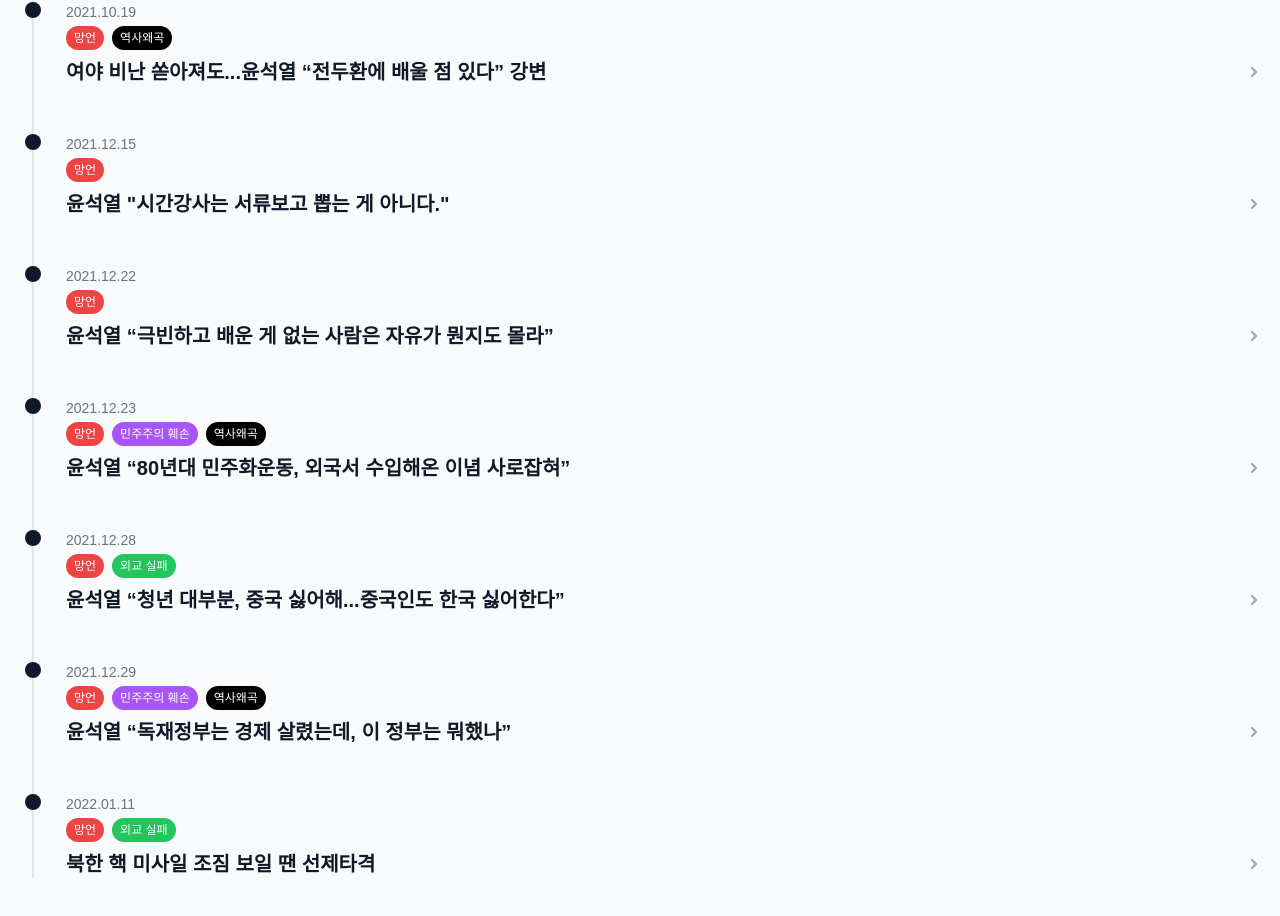
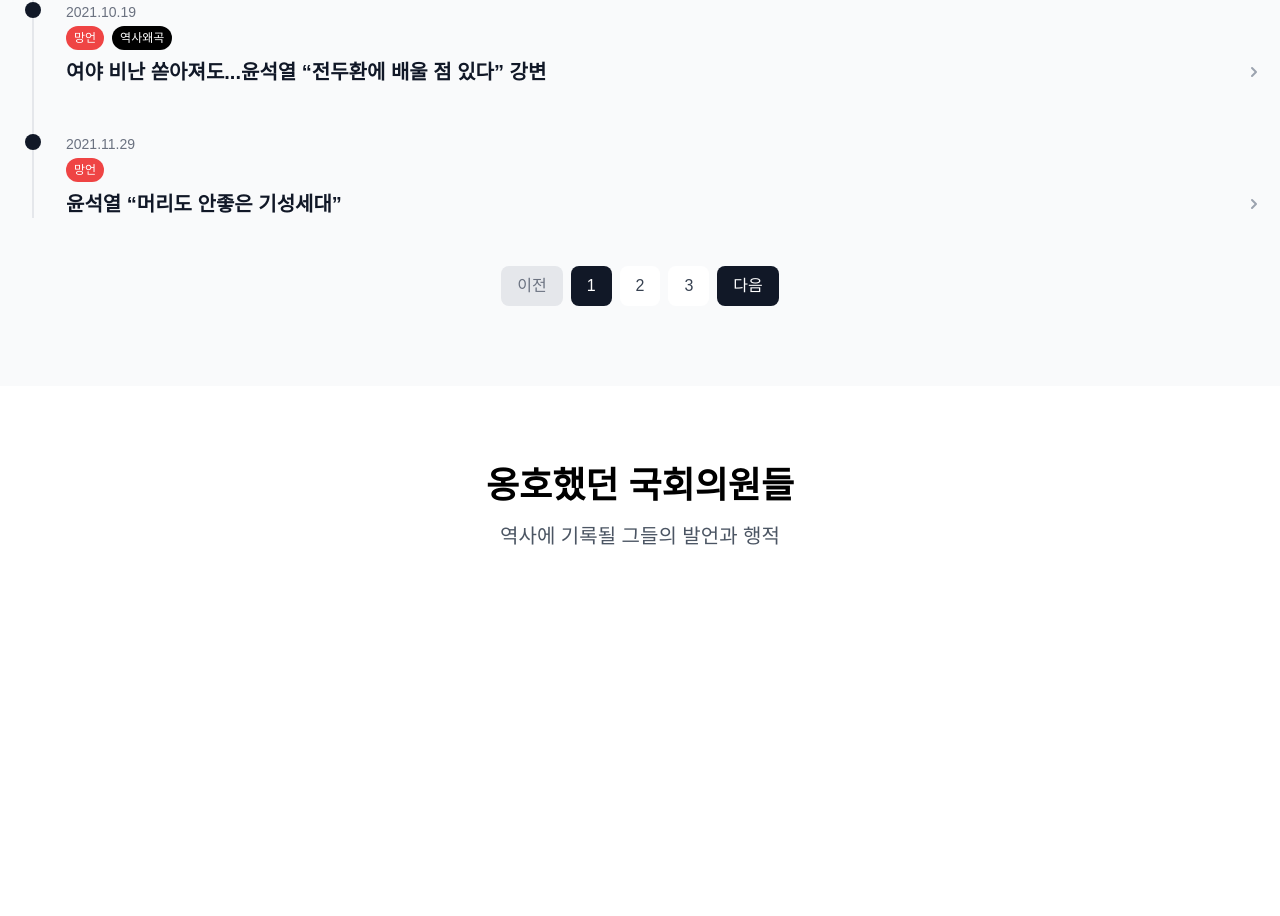
Before and after one commit to EXPOIR0405/yoon-impeachment-archive, a Next.js app: page / in a window 1280 px wide. Shown: the part 1580-2496 px from the top of the page. Built offline with nearby package versions, Linux system fonts and the light colour scheme.

Commit message:
데이터 및 페이지네이션 추가

```diff
--- a/app/components/TimelineSection.tsx
+++ b/app/components/TimelineSection.tsx
@@ -1,6 +1,6 @@
 'use client'
 
-import { useState } from 'react'
+import { useState, useEffect } from 'react'
 import { motion } from 'framer-motion'
 import { timelineData } from '@/app/data/timeline'
 import Image from 'next/image'
@@ -37,6 +37,8 @@ export default function TimelineSection() {
   const [selectedCategories, setSelectedCategories] = useState<string[]>([])
   const [searchQuery, setSearchQuery] = useState('')
   const [expandedItems, setExpandedItems] = useState<string[]>([])
+  const [currentPage, setCurrentPage] = useState(1)
+  const itemsPerPage = 5
 
   const toggleItem = (id: string) => {
     setExpandedItems(prev =>
@@ -45,6 +47,14 @@ export default function TimelineSection() {
         : [...prev, id]
     )
   }
+
+  // 페이지 변경시 스크롤 위치 유지
+  useEffect(() => {
+    window.scrollTo({
+      top: window.scrollY,
+      behavior: 'instant'
+    })
+  }, [currentPage])
 
   const filteredData = timelineData.filter(item => {
     // 시기 필터링
@@ -77,9 +87,24 @@ export default function TimelineSection() {
     return true
   })
 
+  // 전체 페이지 수 계산
+  const totalPages = Math.ceil(filteredData.length / itemsPerPage)
+
+  // 현재 페이지에 해당하는 데이터만 추출
+  const currentItems = filteredData.slice(
+    (currentPage - 1) * itemsPerPage,
+    currentPage * itemsPerPage
+  )
+
+  // 페이지 변경 핸들러 - 스크롤 제거
+  const handlePageChange = (pageNumber: number, e: React.MouseEvent) => {
+    e.preventDefault() // 기본 동작 방지
+    setCurrentPage(pageNumber)
+  }
+
   return (
     <section className="bg-gray-50 py-20">
-      <div className="container mx-auto px-4">
+      <div key={currentPage} className="container mx-auto px-4">
         <h2 className="text-3xl font-bold mb-2 text-gray-900">
           윤석열 정부 2년 7개월의 기록
         </h2>
@@ -141,8 +166,11 @@ export default function TimelineSection() {
         </div>
 
         {/* 타임라인 */}
-        <div className="relative border-l-2 border-gray-200 ml-4">
-          {filteredData.map((item, index) => (
+        <div
+          key={`timeline-${currentPage}`}
+          className="relative border-l-2 border-gray-200 ml-4 min-h-[600px]"
+        >
+          {currentItems.map((item, index) => (
             <motion.div
               key={item.id}
               initial={{ opacity: 0, x: -20 }}
@@ -228,6 +256,70 @@ export default function TimelineSection() {
             </motion.div>
           ))}
         </div>
+
+        {/* 페이지네이션 */}
+        {totalPages > 1 && (
+          <div className="flex justify-center gap-2 mt-12">
+            <button
+              type="button"
+              onClick={(e) => handlePageChange(currentPage - 1, e)}
+              disabled={currentPage === 1}
+              className={`px-4 py-2 rounded-lg ${
+                currentPage === 1
+                  ? 'bg-gray-200 text-gray-500 cursor-not-allowed'
+                  : 'bg-gray-900 text-white hover:bg-gray-800'
+              }`}
+            >
+              이전
+            </button>
+
+            {Array.from({ length: totalPages }, (_, i) => i + 1)
+              .filter(pageNum => {
+                return (
+                  pageNum === 1 ||
+                  pageNum === totalPages ||
+                  Math.abs(pageNum - currentPage) <= 2
+                )
+              })
+              .map((pageNum, index, array) => {
+                if (index > 0 && pageNum - array[index - 1] > 1) {
+                  return (
+                    <span key={`ellipsis-${pageNum}`} className="px-4 py-2">
+                      ...
+                    </span>
+                  )
+                }
+
+                return (
+                  <button
+                    type="button"
+                    key={pageNum}
+                    onClick={(e) => handlePageChange(pageNum, e)}
+                    className={`px-4 py-2 rounded-lg ${
+                      currentPage === pageNum
+                        ? 'bg-gray-900 text-white'
+                        : 'bg-white text-gray-700 hover:bg-gray-100'
+                    }`}
+                  >
+                    {pageNum}
+                  </button>
+                )
+              })}
+
+            <button
+              type="button"
+              onClick={(e) => handlePageChange(currentPage + 1, e)}
+              disabled={currentPage === totalPages}
+              className={`px-4 py-2 rounded-lg ${
+                currentPage === totalPages
+                  ? 'bg-gray-200 text-gray-500 cursor-not-allowed'
+                  : 'bg-gray-900 text-white hover:bg-gray-800'
+              }`}
+            >
+              다음
+            </button>
+          </div>
+        )}
       </div>
     </section>
   )
--- a/app/data/timeline.ts
+++ b/app/data/timeline.ts
@@ -126,6 +126,17 @@ export interface TimelineItem {
           url: "https://www.hani.co.kr/arti/politics/assembly/1015743.html"
         },
     },
+    {
+        id: "11",
+        date: "2021.11.29",
+        title: "윤석열 \“머리도 안좋은 기성세대\”",
+        content: "지난 28일 윤 후보는 여의도의 한 북카페에서 가진 출범식서 \"청년의 표심을 잡으려고 선거 때마다 많은 정치 세력들이 애를 쓰고 있는데 저는 지난 경선 때부터 많은 정치 세력들이 해 오던 그런 건 안 하겠다고 했다\"며 \"우리 청년들이 얼마나 똑똑한데 머리도 별로 안 좋은 기성세대가 청년 표심 잡겠다고 한다고 그게 오는 것도 아니다\"라고 말했다. 이어 윤 후보는 기성세대의 생활 관성을 거론하며 청년이 직접 만드는 정책의 중요성을 강조하기도 했다. 그는 \"벌써 중장년층이 돼서 좋은 자기 차를 타고 자기가 필요한 시간에 자기가 원하는 장소에서 일을 하고 이렇게 하는 중장년층들이 어떻게 버스 타고 자전거 타고 걸어 다니고 그리고 일자리를 찾기 위해서 애쓰고 하는 그런 사람들의 애로와 또 그 사람들을 위해서 어떻게 해야 되는지를 알 수가 있겠느냐\”고 되물었다.",
+        category: ["absurd-remarks", ],
+        source: {
+          name: "세계일보",
+          url: "https://www.segye.com/newsView/20211129515488"
+        },
+    }
 
 
 
--- a/app/page.tsx
+++ b/app/page.tsx
@@ -1,5 +1,3 @@
-
-
 import VideoSection from './components/VideoSection'
 import TimelineSection from './components/TimelineSection'
 import PoliticiansSection from './components/PoliticiansSection'
```
